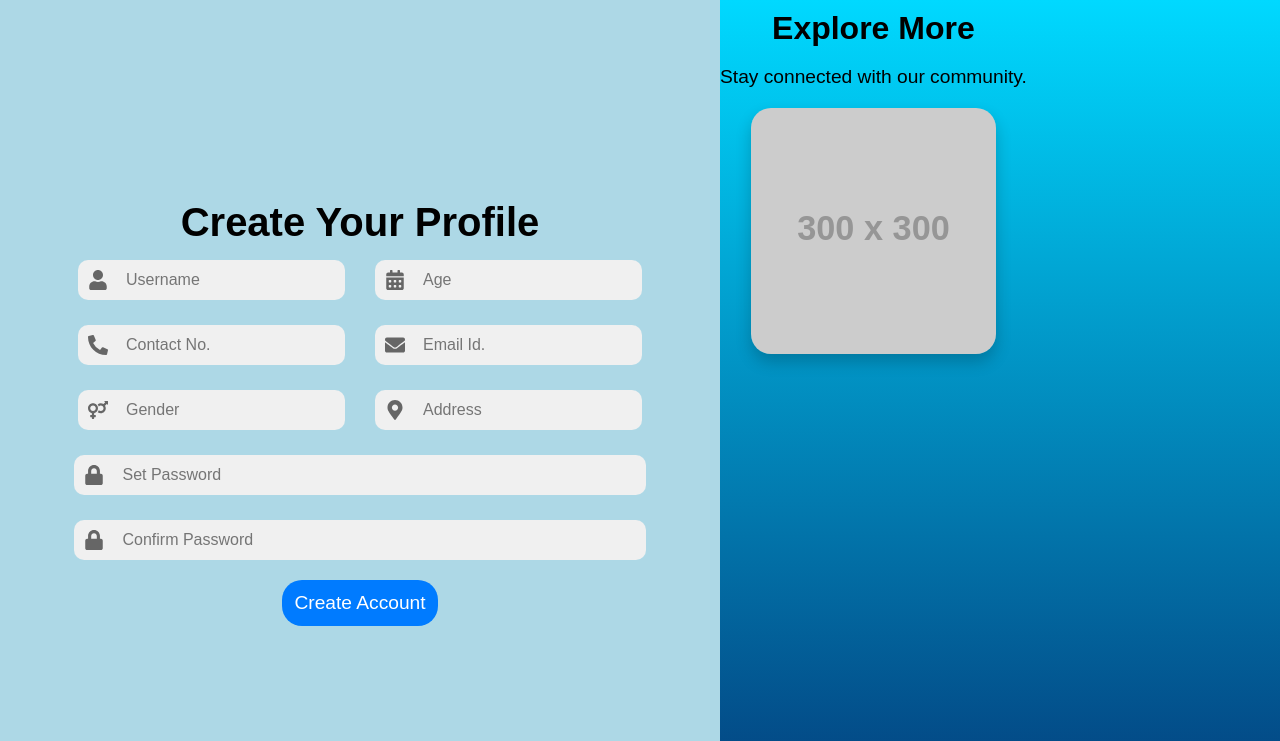
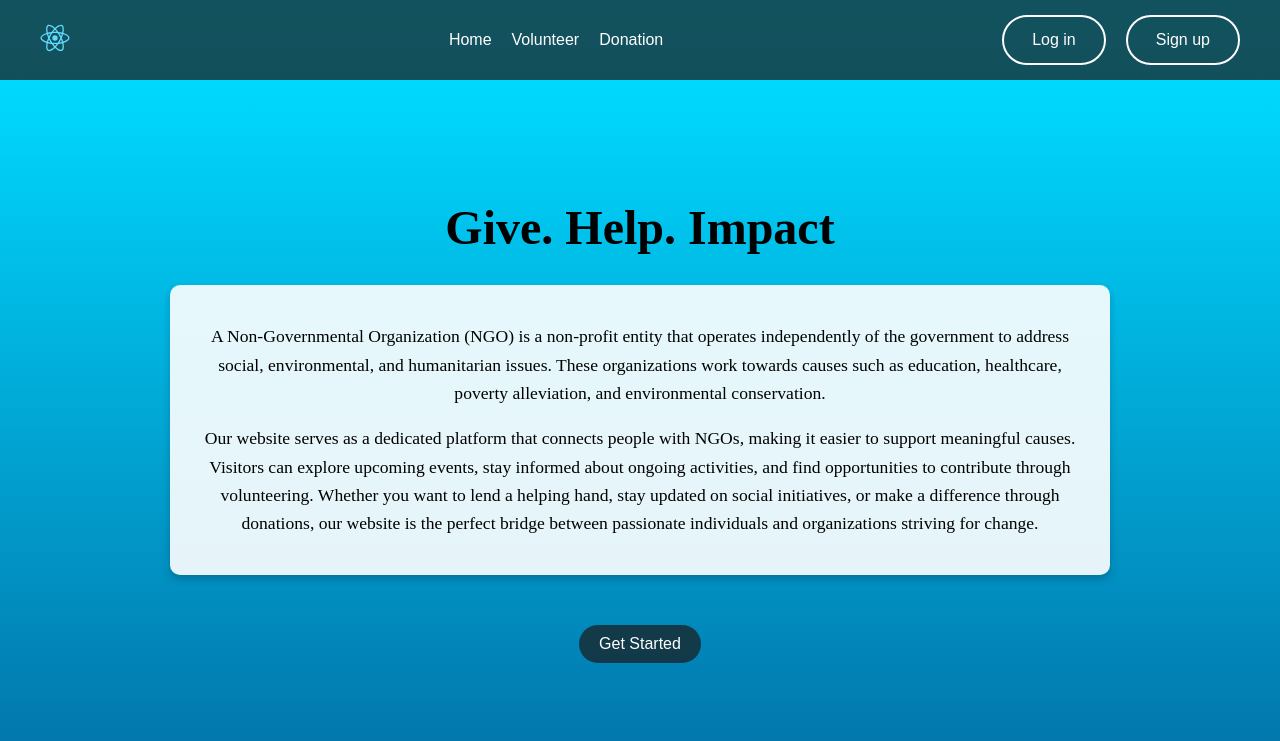
Before and after one commit to GargiAP/NGO-MANAGEMENT-1-, a React (Create React App) app: page / in a window 1280 px wide. Shown: the top 741 px of the page. Built offline with nearby package versions, Linux system fonts and the light colour scheme.

Commit message:
signin and login

```diff
--- a/package.json
+++ b/package.json
@@ -11,6 +11,7 @@
     "react-dom": "^19.1.0",
     "react-fast-marquee": "^1.6.5",
     "react-icons": "^5.5.0",
+    "react-router-dom": "^7.4.1",
     "react-scripts": "5.0.1",
     "swiper": "^11.2.6",
     "web-vitals": "^2.1.4"
--- a/src/App.js
+++ b/src/App.js
@@ -1,12 +1,18 @@
-import React from 'react';
-//import HomePage from './pages/homepage/Homepage';
-//import LoginPage from './pages/loginpage/Loginpage'
-import SigninPage from './pages/signinpage/Signinpage'
+import React from "react";
+import { BrowserRouter as Router, Routes, Route } from "react-router-dom";
+import HomePage from "./pages/homepage/Homepage";
+import LoginPage from "./pages/loginpage/Loginpage";
+import SigninPage from "./pages/signinpage/Signinpage";
+
 function App() {
   return (
-    <div className="App">
-      <SigninPage />
-    </div>
+    <Router>
+      <Routes>
+        <Route path="/" element={<HomePage />} />
+        <Route path="/login" element={<LoginPage />} />
+        <Route path="/signin" element={<SigninPage />} />
+      </Routes>
+    </Router>
   );
 }
 
```
Also changed, not shown: 1 other file (tests, documents, lock files or other folders).
